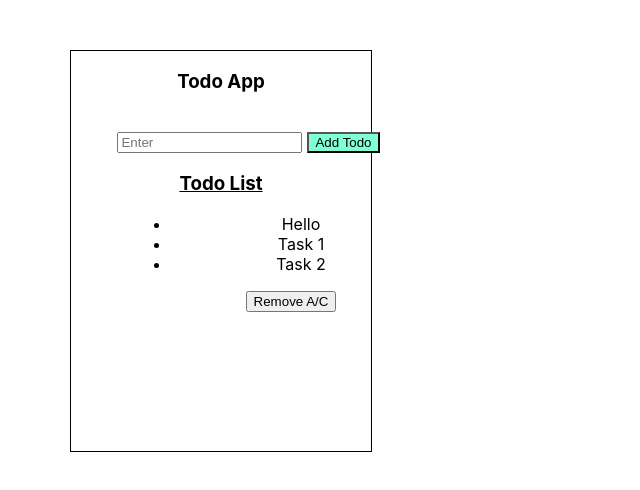
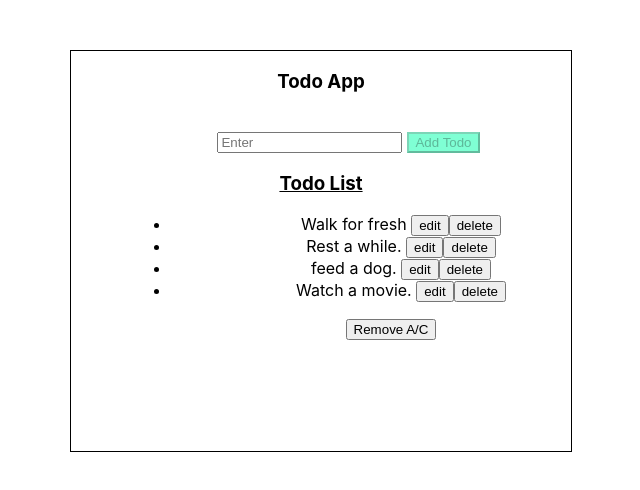
Before and after one commit to utsavbhattarai05/first-project, a React (Create React App) app: page / in a window 1280 px wide. Shown: the top 490 px of the page, without its empty margins (230-870 px from the left). Built offline with nearby package versions, Linux system fonts and the light colour scheme.

Commit message:
udpated table

```diff
--- a/src/components/Todo.css
+++ b/src/components/Todo.css
@@ -6,7 +6,7 @@
        top: 50px;
        height: 400px;
        left: 300px;
-       width: 300px;
+       width: 500px;
        border: 1px solid black;
 
    }
--- a/src/components/Todo.jsx
+++ b/src/components/Todo.jsx
@@ -1,20 +1,74 @@
-import React from 'react'
+import React, { useState } from 'react'
 import './Todo.css'
 
-export const Todo = () => {
+const Todo = () => {
+  const[inputData,setInputData]=useState('')
+  const[todos, setTodos]=useState([
+    'Walk for fresh',
+    'Rest a while.',
+    'feed a dog.',
+    'Watch a movie.'
+  ])
+  console.log(inputData);
+
+  // arrow function can also be used
+  // const handleSubmit= =>{}
+
+
+  // const handelSubmit=()=>{}
+  function handleSubmit(){
+    setTodos([...todos,inputData]);
+    setInputData('');
+
+  }
+  function removeall(){
+    setTodos([]);
+
+
+  }
+
+
+
   return (
     <div class="container">
         <h3 class="app-logo">Todo App</h3><br></br>
-        <input type="text" class="enter" placeholder='Enter' ></input>
-        <button class ="add">Add Todo</button>
+
+
+        <input
+         type="text"
+         class="enter"
+         placeholder='Enter'
+         value={inputData}
+         onChange={(e) => setInputData(e.target.value)}
+
+         ></input>
+
+
+
+        <button class ="add"
+        onClick={handleSubmit}
+        disabled={!inputData}
+        >Add Todo</button>
+
+
         <h3 class="dot"><u>Todo List</u></h3>
+
+
         <ul class="list">
-            <li >Hello </li>
-            <li>Task 1</li>
-            <li>Task 2</li>
+
+
+            {todos.map ((todo) => (
+              <li>{todo}  <button>edit</button><button>delete</button></li>
+
+            ))}
+
         </ul>
-        <button class="remove">Remove A/C</button>
+        <button class="remove"
+
+        onClick={removeall}
+        >Remove A/C</button>
     </div>
+
   )
-}
+            }
  export default Todo
```
